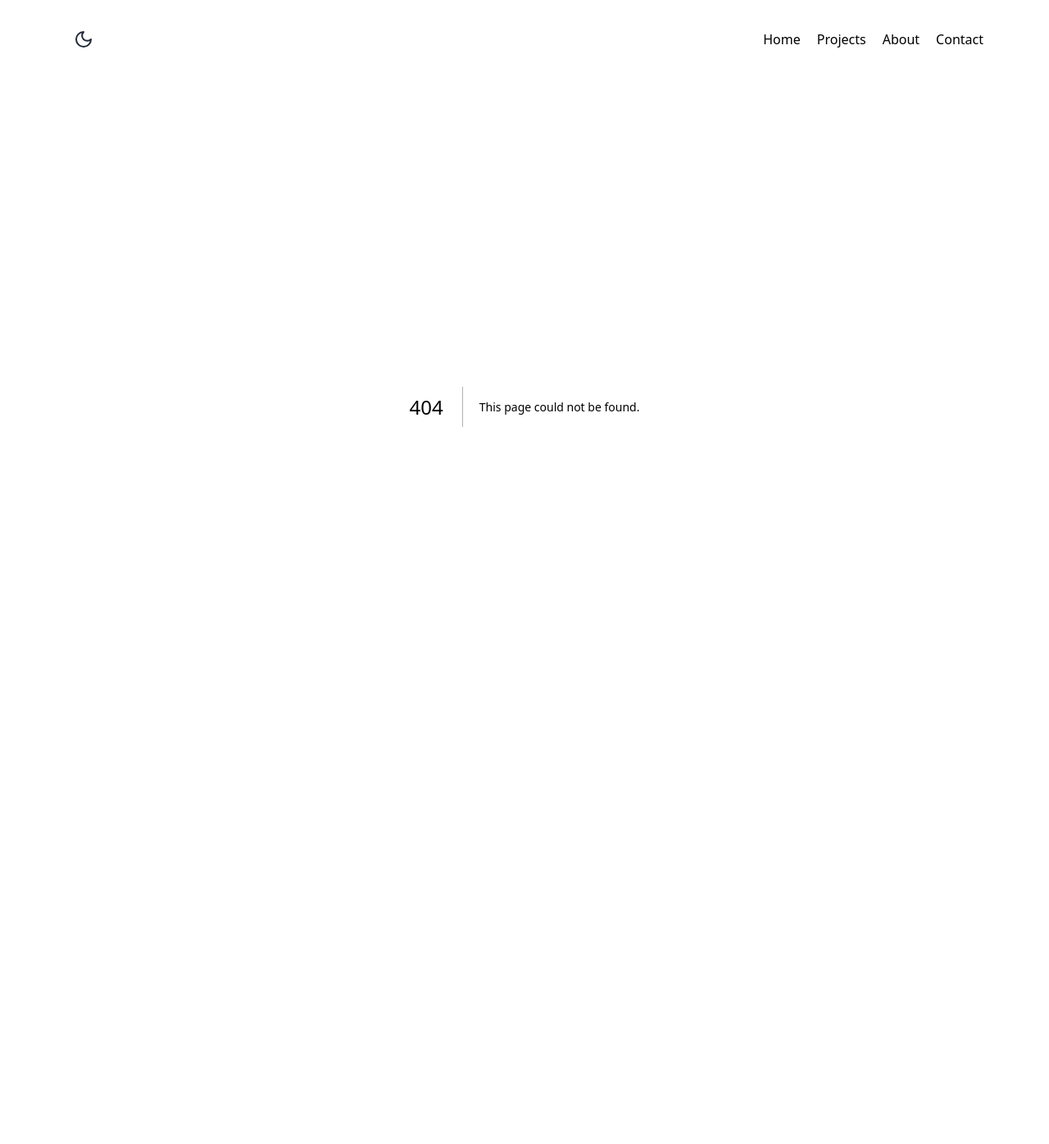
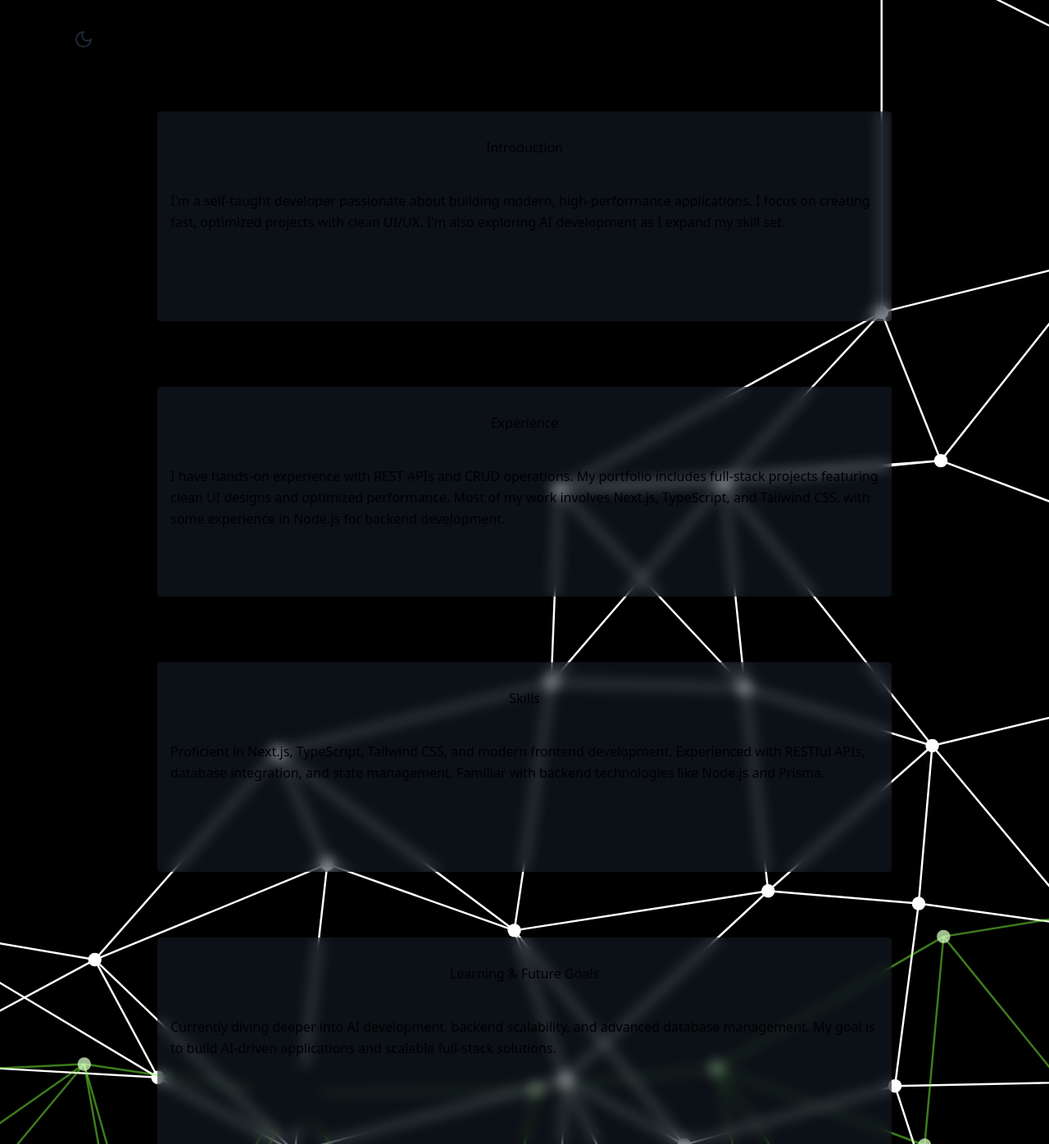
Before and after one commit to iSmirk-01/Portfolio, a Next.js app: page /about in a window 1280 px wide. Before the commit this address had no page. Shown: the top 1396 px of the page at 82% size. Before the commit the page ends 896 px from the top, so only its background shows below. Built offline with nearby package versions, Linux system fonts and the light colour scheme.

Commit message:
added about me page no styles

```diff
--- /dev/null
+++ b/app/about/page.tsx
@@ -0,0 +1,45 @@
+import React from 'react'
+import Card from '../lib/ui/about/Card'
+
+function page() {
+  return (
+    <div className="mx-auto flex flex-col items-center justify-center gap-20 m-10">
+      <Card
+        title={"Introduction"}
+        description={
+          "I'm a self-taught developer passionate about building modern, high-performance applications. I focus on creating fast, optimized projects with clean UI/UX. I'm also exploring AI development as I expand my skill set."
+        }
+      />
+
+      <Card
+        title={"Experience"}
+        description={
+          "I have hands-on experience with REST APIs and CRUD operations. My portfolio includes full-stack projects featuring clean UI designs and optimized performance. Most of my work involves Next.js, TypeScript, and Tailwind CSS, with some experience in Node.js for backend development."
+        }
+      />
+
+      <Card
+        title={"Skills"}
+        description={
+          "Proficient in Next.js, TypeScript, Tailwind CSS, and modern frontend development. Experienced with RESTful APIs, database integration, and state management. Familiar with backend technologies like Node.js and Prisma."
+        }
+      />
+
+      <Card
+        title={"Learning & Future Goals"}
+        description={
+          "Currently diving deeper into AI development, backend scalability, and advanced database management. My goal is to build AI-driven applications and scalable full-stack solutions."
+        }
+      />
+
+      <Card
+        title={"Contact / Get in Touch"}
+        description={
+          "I'm always open to new opportunities and collaborations. Feel free to connect with me via email or LinkedIn to discuss projects or ideas!"
+        }
+      />
+    </div>
+  );
+}
+
+export default page
--- /dev/null
+++ b/app/lib/ui/about/Card.tsx
@@ -0,0 +1,15 @@
+interface Props {
+    title: string;
+    description: string;
+}
+
+function Card({ title, description }: Props) {
+  return (
+    <div className="min-h-64 bg-slate-800/40 backdrop-blur flex flex-col items-center gap-10 py-8 px-4 w-[70%] max-w-6xl rounded">
+      <h1>{title}</h1>
+      <p className="max-w-4xl leading-relaxed">{description}</p>
+    </div>
+  )
+}
+
+export default Card
```
